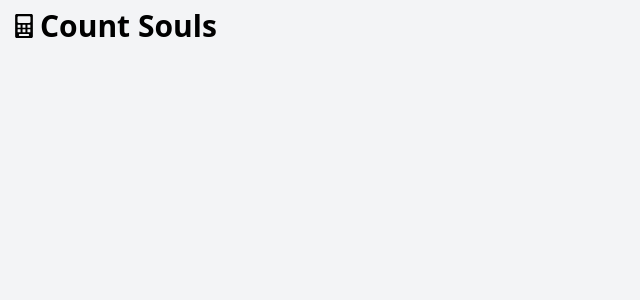
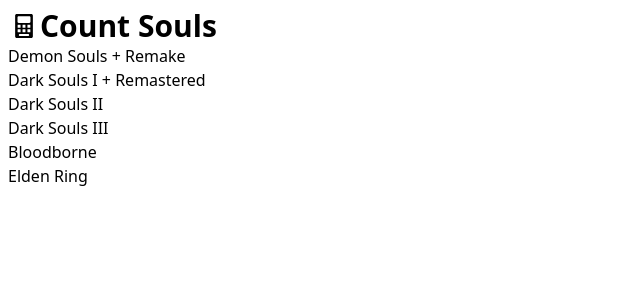
Before and after one commit to ElmarTalibzade/count-souls, a SvelteKit app: page / in a window 1280 px wide. Shown: the top 300 px of the page, without its empty margins (0-640 px from the left). Built offline with nearby package versions, Linux system fonts and the light colour scheme.

Commit message:
Added basic menu item

```diff
--- a/src/routes/+page.svelte
+++ b/src/routes/+page.svelte
@@ -1,5 +1,8 @@
-<style lang="postcss">
-  :global(html) {
-    background-color: theme(colors.gray.100);
-  }
-</style>
+<ul>
+  <li><a href="/des">Demon Souls + Remake</a></li>
+  <li><a href="/ds1">Dark Souls I + Remastered</a></li>
+  <li>Dark Souls II</li>
+  <li>Dark Souls III</li>
+  <li>Bloodborne</li>
+  <li>Elden Ring</li>
+</ul>
```
